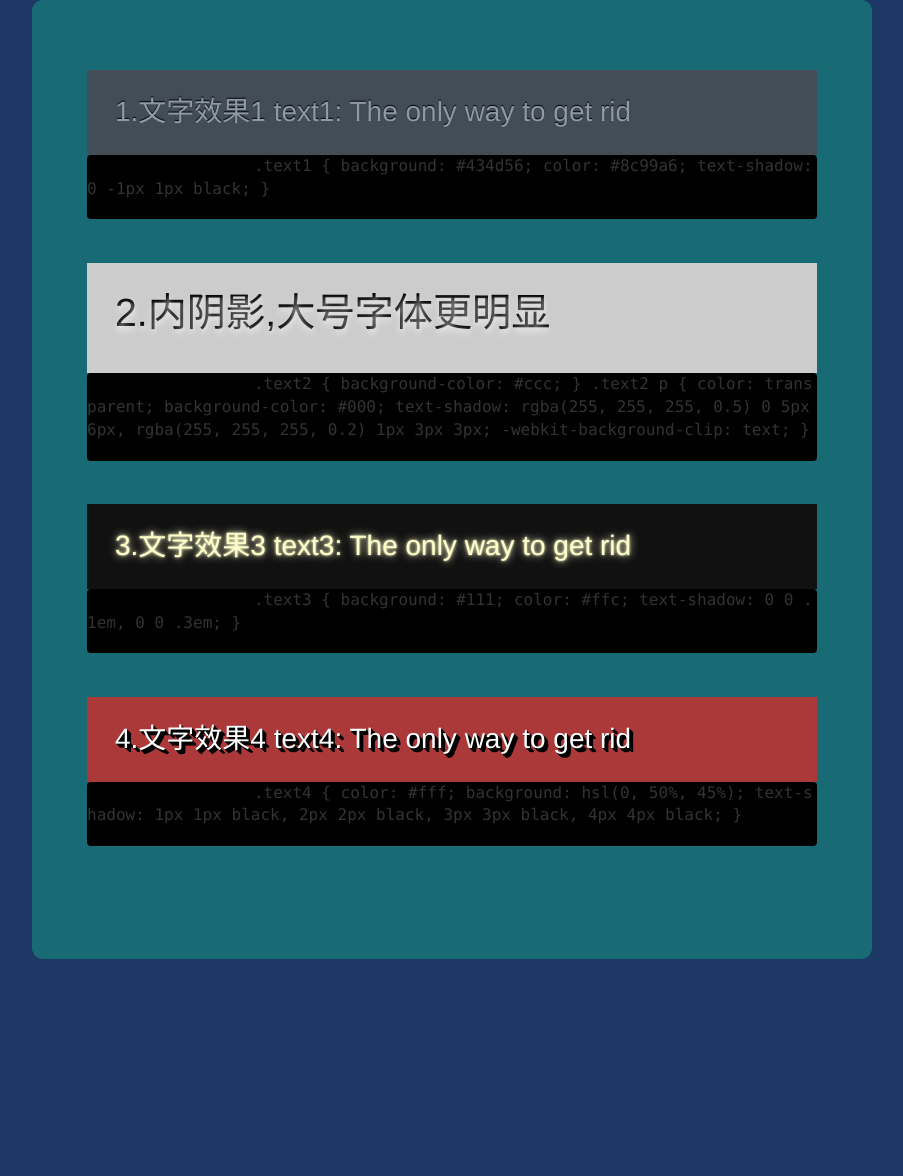
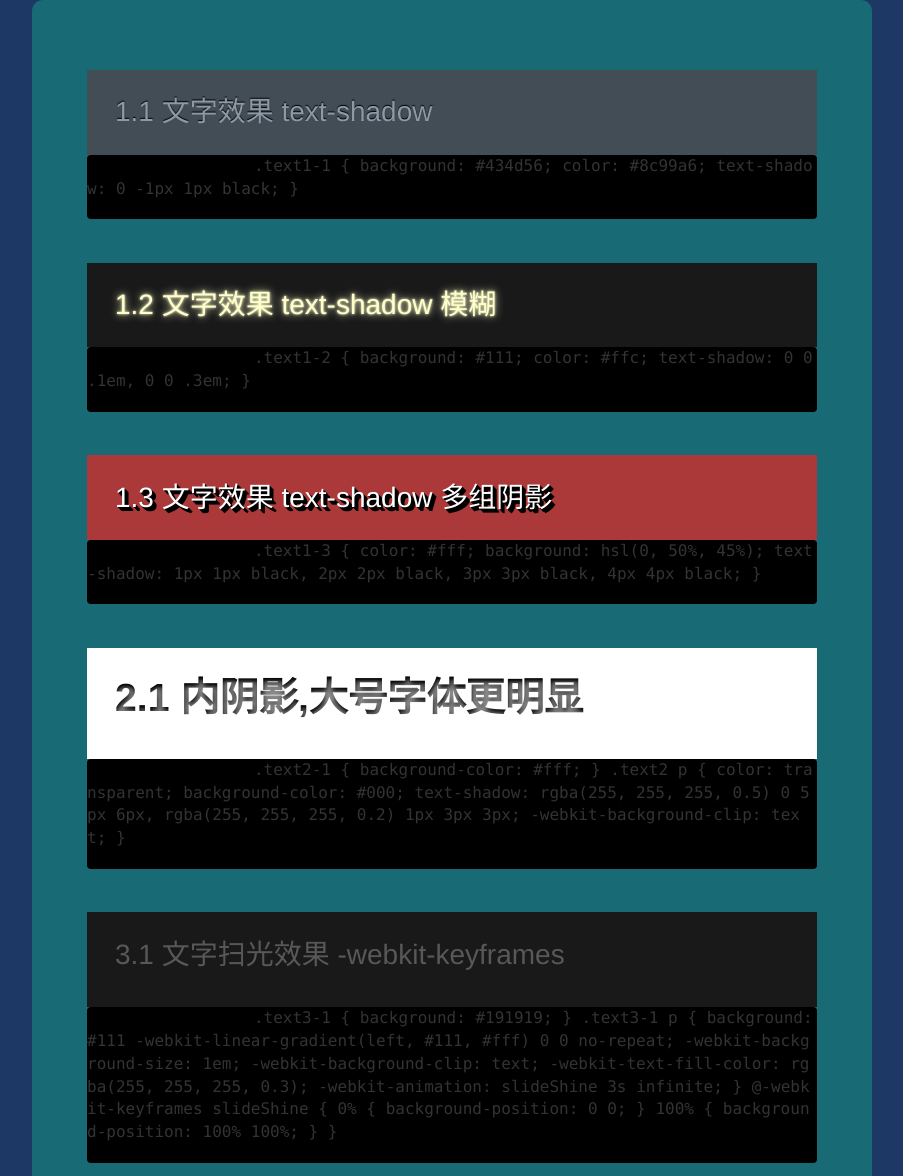
Before and after one commit to April-Ice/Common-Css, a plain HTML site: page text/ofentext.html in a window 1280 px wide. Shown: the top 1176 px of the page, without its empty margins (188-1091 px from the left). Before the commit the page ends 959 px from the top, so only its background shows below. Drawn offline with nearby package versions, Linux system fonts and the light colour scheme; a small style sheet from the web is missing.

Commit message:
扫光  淡入

```diff
--- a/text/ofentext.css
+++ b/text/ofentext.css
@@ -35,18 +35,19 @@
  }
  /*<!-------------文字效果1  text1------------------> */
 
- .text1 {
+ .text1-1 {
      background: #434d56;
      color: #8c99a6;
      text-shadow: 0 -1px 1px black;
  }
- /*<!-------------文字效果2  text2------------------> */
+ /*<!-------------文字效果2-1  text2-1------------------> */
 
- .text2 {
-     background-color: #ccc;
+ .text2-1 {
+     background-color: #fff;
  }
 
- .text2 p {
+ .text2-1 p {
+     font-weight: bold;
      font-size: 1.4em;
      color: transparent;
      background-color: #000;
@@ -55,16 +56,59 @@
  }
  /*<!-------------文字效果3  text3------------------> */
 
- .text3 {
-     background: #111;
+ .text1-2 {
+     background: #191919;
      color: #ffc;
      text-shadow: 0 0 .1em, 0 0 .3em;
  }
  /*<!-------------文字效果4  text4------------------> */
 
- .text4 {
+ .text1-3 {
      color: #fff;
      background: hsl(0, 50%, 45%);
      text-shadow: 1px 1px black, 2px 2px black, 3px 3px black, 4px 4px black;
  }
- /*<!-------------文字效果4  text4------------------> */
+ /*<!-------------文字效果3-1  text3-1------------------> */
+
+ .text3-1 {
+     background: #191919;
+ }
+
+ .text3-1 p {
+     background: #111 -webkit-linear-gradient(left, #111, #fff) 0 0 no-repeat;
+     -webkit-background-size: 1em;
+     -webkit-background-clip: text;
+     -webkit-text-fill-color: rgba(255, 255, 255, 0.3);
+     -webkit-animation: slideShine 3s infinite;
+ }
+
+ @-webkit-keyframes slideShine {
+     0% {
+         background-position: 0 0;
+     }
+     100% {
+         background-position: 100% 100%;
+     }
+ }
+ /*<!-------------文字效果4-1  text4-1------------------> */
+
+ .text4-1 {
+     color: #000;
+     -webkit-animation-name: fadeIn;
+     /*动画名称*/
+     -webkit-animation-duration: 5s;
+     /*动画持续时间*/
+     -webkit-animation-iteration-count: 1000;
+     /*动画次数*/
+     -webkit-animation-delay: 0s;
+     /*延迟时间*/
+ }
+
+ @-webkit-keyframes fadeIn {
+     0% {
+         opacity: 0;
+     }
+     100% {
+         opacity: 1;
+     }
+ }
--- a/text/ofentext.html
+++ b/text/ofentext.html
@@ -18,47 +18,75 @@
 <body>
     <div class="content">
         <div class="row">
-            <div class="textbox text1">
-                1.文字效果1 text1: The only way to get rid
+            <div class="textbox text1-1">
+                1.1 文字效果 text-shadow
             </div>
             <pre>
                 <code class="css">
-                    .text1 { background: #434d56; color: #8c99a6; text-shadow: 0 -1px 1px black; }
+                    .text1-1 { background: #434d56; color: #8c99a6; text-shadow: 0 -1px 1px black; }
                 </code>
             </pre>
         </div>
 
         <div class="row">
-            <div class="textbox text2">
-                <p>2.内阴影,大号字体更明显</p>
+            <div class="textbox text1-2">
+                1.2 文字效果 text-shadow 模糊
             </div>
             <pre>
                 <code class="css">
-                    .text2 { background-color: #ccc; } .text2 p { color: transparent; background-color: #000; text-shadow: rgba(255, 255, 255,
+                    .text1-2 { background: #111; color: #ffc; text-shadow: 0 0 .1em, 0 0 .3em; }
+                </code>
+            </pre>
+        </div>
+
+        <div class="row">
+            <div class="textbox text1-3">
+                1.3 文字效果 text-shadow 多组阴影
+            </div>
+            <pre>
+                <code class="css">
+                    .text1-3 { color: #fff; background: hsl(0, 50%, 45%); text-shadow: 1px 1px black, 2px 2px black, 3px 3px black, 4px 4px black;
+                    }
+                </code>
+            </pre>
+        </div>
+
+        <div class="row">
+            <div class="textbox text2-1">
+                <p>2.1 内阴影,大号字体更明显</p>
+            </div>
+            <pre>
+                <code class="css">
+                    .text2-1 { background-color: #fff; } .text2 p { color: transparent; background-color: #000; text-shadow: rgba(255, 255, 255,
                     0.5) 0 5px 6px, rgba(255, 255, 255, 0.2) 1px 3px 3px; -webkit-background-clip: text; }
                 </code>
             </pre>
         </div>
 
         <div class="row">
-            <div class="textbox text3">
-                3.文字效果3 text3: The only way to get rid
+            <div class="textbox text3-1">
+                <p>3.1 文字扫光效果 -webkit-keyframes</p>
             </div>
             <pre>
                 <code class="css">
-                    .text3 { background: #111; color: #ffc; text-shadow: 0 0 .1em, 0 0 .3em; }
+                    .text3-1 { background: #191919; } .text3-1 p { background: #111 -webkit-linear-gradient(left, #111, #fff) 0 0 no-repeat;
+                    -webkit-background-size: 1em; -webkit-background-clip: text; -webkit-text-fill-color: rgba(255, 255,
+                    255, 0.3); -webkit-animation: slideShine 3s infinite; } @-webkit-keyframes slideShine { 0% { background-position:
+                    0 0; } 100% { background-position: 100% 100%; } }
                 </code>
             </pre>
         </div>
 
+
         <div class="row">
-            <div class="textbox text4">
-                4.文字效果4 text4: The only way to get rid
+            <div class="textbox">
+                <div class="text4-1">4.1 文字淡入淡出效果 -webkit-keyframes</div>
             </div>
             <pre>
                 <code class="css">
-                    .text4 { color: #fff; background: hsl(0, 50%, 45%); text-shadow: 1px 1px black, 2px 2px black, 3px 3px black, 4px 4px black;
-                    }
+                    .text4-1 { color: #000; -webkit-animation-name: fadeIn; /*动画名称*/ -webkit-animation-duration: 5s; /*动画持续时间*/ -webkit-animation-iteration-count:
+                    1000; /*动画次数*/ -webkit-animation-delay: 0s; /*延迟时间*/ } @-webkit-keyframes fadeIn { 0% { opacity: 0; }
+                    100% { opacity: 1; } }
                 </code>
             </pre>
         </div>
```
Also changed, not shown: 1 other file.
